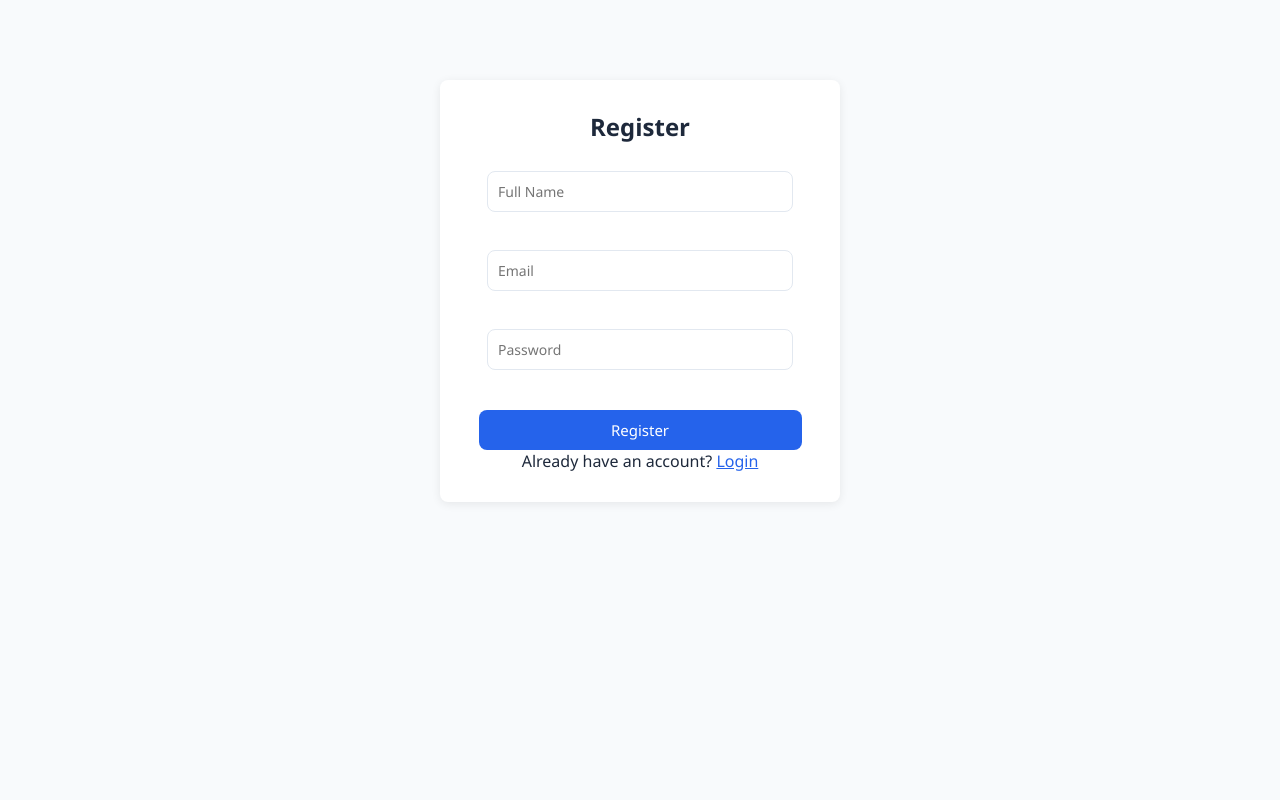
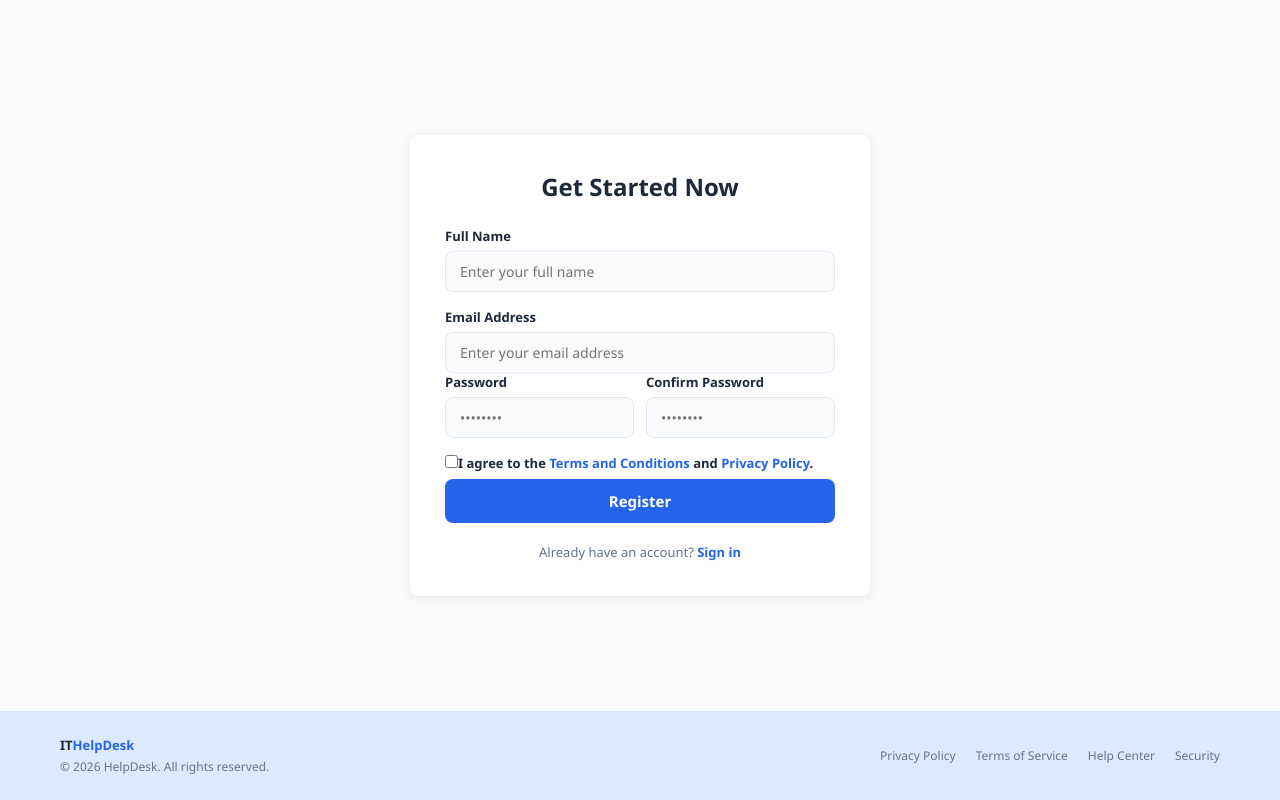
Before and after one commit to halaswedd/InternShip, a React app in the folder frontend/frontend/: page /register in a window 1280 px wide. Built offline with nearby package versions, Linux system fonts and the light colour scheme; the HTML template or start-up script is replaced by a standard one.

Commit message:
zabbatna l register

```diff
--- a/frontend/frontend/src/pages/Register.css
+++ b/frontend/frontend/src/pages/Register.css
@@ -1,48 +1,190 @@
-.register-container {
-  max-width: 400px;
-  margin: 80px auto;
-  padding: 30px;
+.register-page {
+  min-height: 100vh;
+  display: flex;
+  flex-direction: column;
+  background: var(--bg);
+}
+
+.register-page-content {
+  flex: 1;
+  display: flex;
+  align-items: center;
+  justify-content: center;
+  padding: 60px 20px 40px;
+}
+
+.register-card {
   background: var(--surface);
   border-radius: var(--radius);
   box-shadow: var(--shadow);
-  text-align: center;
+  padding: 35px;
+  width: 100%;
+  max-width: 460px;
 }
 
-.register-container h2 {
-  margin-bottom: 20px;
+.register-card h2 {
   color: var(--text);
+  font-size: 24px;
+  text-align: center;
+  margin-bottom: 24px;
 }
 
-.register-container input {
-  width: 90%;
-  padding: 10px;
-  margin: 8px 0;
+.register-card form label {
+  display: block;
+  font-size: 13px;
+  font-weight: 600;
+  color: var(--text);
+  margin-bottom: 6px;
+  margin-top: 16px;
+}
+
+.register-card form label:first-of-type {
+  margin-top: 0;
+}
+
+.register-card form input {
+  width: 100%;
+  padding: 10px 14px;
   border: 1px solid var(--border);
   border-radius: var(--radius);
   font-size: 14px;
+  background: var(--bg);
 }
 
-.register-container input:focus {
+.register-card form input:focus {
   outline: none;
   border-color: var(--primary);
+  background: var(--surface);
 }
 
-.register-container button {
-  width: 95%;
-  padding: 10px;
+.password-row {
+  display: flex;
+  gap: 12px;
+}
+
+.password-field {
+  flex: 1;
+}
+
+.password-field label {
+  margin-top: 16px;
+}
+
+.agree-terms {
+  display: flex;
+  align-items: flex-start;
+  gap: 8px;
+  font-size: 12px;
+  color: var(--text-muted);
+  margin: 18px 0 20px;
+  cursor: pointer;
+  line-height: 1.5;
+}
+
+.agree-terms input {
+  width: auto !important;
+  margin: 0;
+  cursor: pointer;
+  flex-shrink: 0;
+}
+
+.agree-terms a {
+  color: var(--primary);
+  text-decoration: none;
+}
+
+.agree-terms a:hover {
+  text-decoration: underline;
+}
+
+.register-btn {
+  width: 100%;
+  padding: 12px;
   background-color: var(--primary);
   color: white;
   border: none;
   border-radius: var(--radius);
   font-size: 15px;
+  font-weight: 600;
   cursor: pointer;
-  margin-top: 10px;
 }
 
-.register-container button:hover {
+.register-btn:hover {
   background-color: var(--primary-dark);
 }
 
-.register-container a {
+.register-error {
+  color: var(--danger);
+  font-size: 13px;
+  margin-top: 14px;
+  text-align: center;
+}
+
+.register-success {
+  color: var(--success);
+  font-size: 13px;
+  margin-top: 14px;
+  text-align: center;
+}
+
+.signin-link {
+  margin-top: 20px;
+  font-size: 13px;
+  color: var(--text-muted);
+  text-align: center;
+}
+
+.signin-link a {
+  color: var(--primary);
+  font-weight: 600;
+  text-decoration: none;
+}
+
+.signin-link a:hover {
+  text-decoration: underline;
+}
+
+.register-footer {
+  width: 100%;
+  display: flex;
+  align-items: center;
+  justify-content: space-between;
+  padding: 25px 60px;
+  background: var(--primary-light);
+  font-size: 13px;
+}
+
+.lp-footer-left {
+  display: flex;
+  flex-direction: column;
+  gap: 4px;
+}
+
+.lp-footer-brand {
+  font-weight: 700;
+  color: var(--text);
+}
+
+.lp-footer-brand-accent {
   color: var(--primary);
 }
+
+.lp-footer-copy {
+  color: var(--text-muted);
+  font-size: 12px;
+}
+
+.lp-footer-links {
+  display: flex;
+  gap: 20px;
+}
+
+.lp-footer-links a {
+  color: var(--text-muted);
+  text-decoration: none;
+  font-size: 12px;
+}
+
+.lp-footer-links a:hover {
+  color: var(--primary);
+}
--- a/frontend/frontend/src/pages/Register.jsx
+++ b/frontend/frontend/src/pages/Register.jsx
@@ -6,6 +6,8 @@ function Register() {
   const [name, setName] = useState("");
   const [email, setEmail] = useState("");
   const [password, setPassword] = useState("");
+  const [confirmPassword, setConfirmPassword] = useState("");
+  const [agreed, setAgreed] = useState(false);
   const [error, setError] = useState("");
   const [success, setSuccess] = useState("");
   const navigate = useNavigate();
@@ -14,6 +16,16 @@ function Register() {
     e.preventDefault();
     setError("");
     setSuccess("");
+
+    if (password !== confirmPassword) {
+      setError("Passwords do not match.");
+      return;
+    }
+
+    if (!agreed) {
+      setError("Please agree to the Terms and Conditions.");
+      return;
+    }
 
     try {
       const response = await fetch("http://localhost/InternShip/backend/register.php", {
@@ -36,38 +48,88 @@ function Register() {
   };
 
   return (
-    <div className="register-container">
-      <h2>Register</h2>
+    <div className="register-page">
+      <div className="register-page-content">
+        <div className="register-card">
+          <h2>Get Started Now</h2>
+
           <form onSubmit={handleRegister}>
+            <label>Full Name</label>
             <input
               type="text"
-          placeholder="Full Name"
+              placeholder="Enter your full name"
               value={name}
               onChange={(e) => setName(e.target.value)}
               required
             />
-        <br /><br />
+
+            <label>Email Address</label>
             <input
               type="email"
-          placeholder="Email"
+              placeholder="Enter your email address"
               value={email}
               onChange={(e) => setEmail(e.target.value)}
               required
             />
-        <br /><br />
+
+            <div className="password-row">
+              <div className="password-field">
+                <label>Password</label>
                 <input
                   type="password"
-          placeholder="Password"
+                  placeholder="••••••••"
                   value={password}
                   onChange={(e) => setPassword(e.target.value)}
                   required
                 />
-        <br /><br />
-        <button type="submit">Register</button>
+              </div>
+              <div className="password-field">
+                <label>Confirm Password</label>
+                <input
+                  type="password"
+                  placeholder="••••••••"
+                  value={confirmPassword}
+                  onChange={(e) => setConfirmPassword(e.target.value)}
+                  required
+                />
+              </div>
+            </div>
+
+            <label className="agree-terms">
+              <input
+                type="checkbox"
+                checked={agreed}
+                onChange={(e) => setAgreed(e.target.checked)}
+              />
+              <span>
+                I agree to the <a href="#">Terms and Conditions</a> and <a href="#">Privacy Policy</a>.
+              </span>
+            </label>
+
+            <button type="submit" className="register-btn">Register</button>
           </form>
-      {error && <p style={{ color: "red" }}>{error}</p>}
-      {success && <p style={{ color: "green" }}>{success}</p>}
-      <p>Already have an account? <Link to="/login">Login</Link></p>
+
+          {error && <p className="register-error">{error}</p>}
+          {success && <p className="register-success">{success}</p>}
+
+          <p className="signin-link">
+            Already have an account? <Link to="/login">Sign in</Link>
+          </p>
+        </div>
+      </div>
+
+      <footer className="register-footer">
+        <div className="lp-footer-left">
+          <span className="lp-footer-brand">IT<span className="lp-footer-brand-accent">HelpDesk</span></span>
+          <span className="lp-footer-copy">© 2026 HelpDesk. All rights reserved.</span>
+        </div>
+        <div className="lp-footer-links">
+          <a href="#">Privacy Policy</a>
+          <a href="#">Terms of Service</a>
+          <a href="#">Help Center</a>
+          <a href="#">Security</a>
+        </div>
+      </footer>
     </div>
   );
 }
```
Lines whose indentation alone changed are shown as unchanged.
